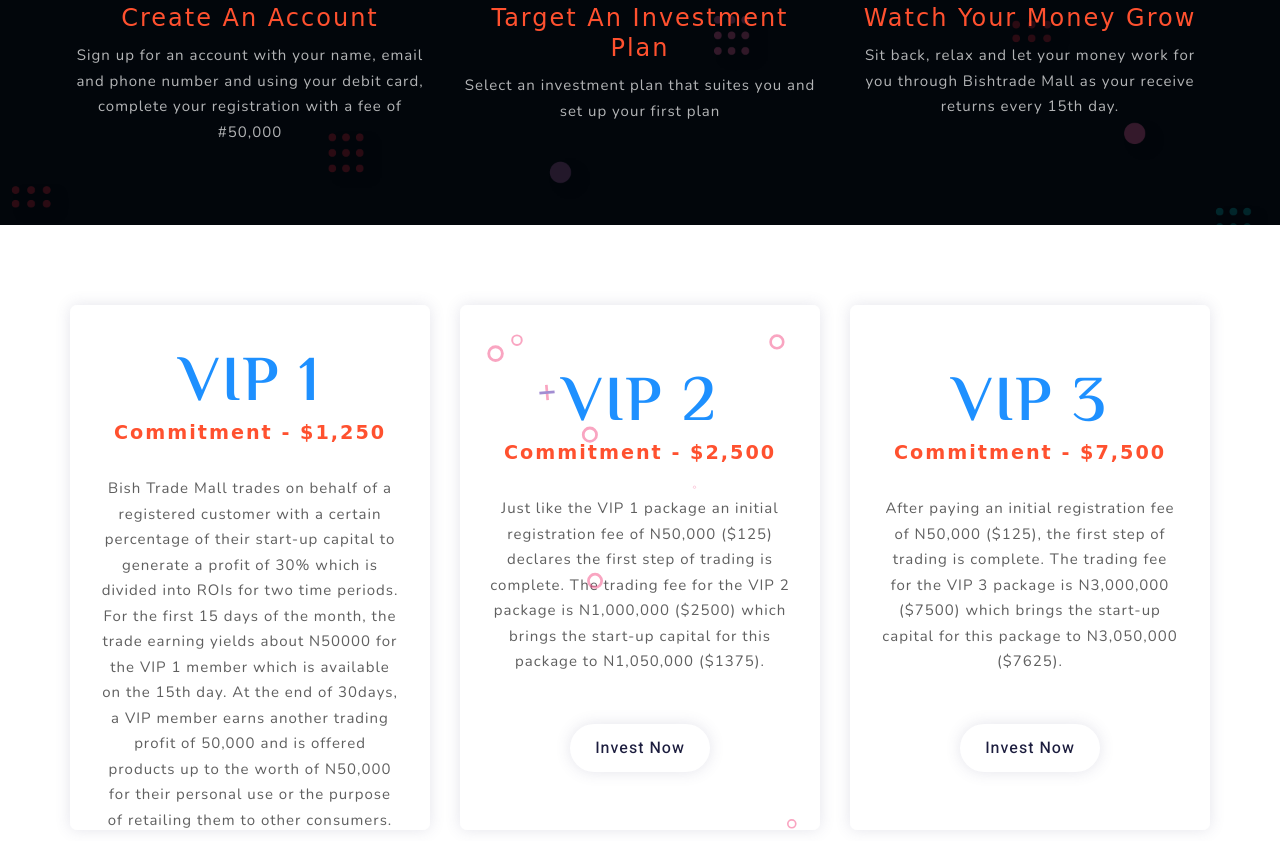
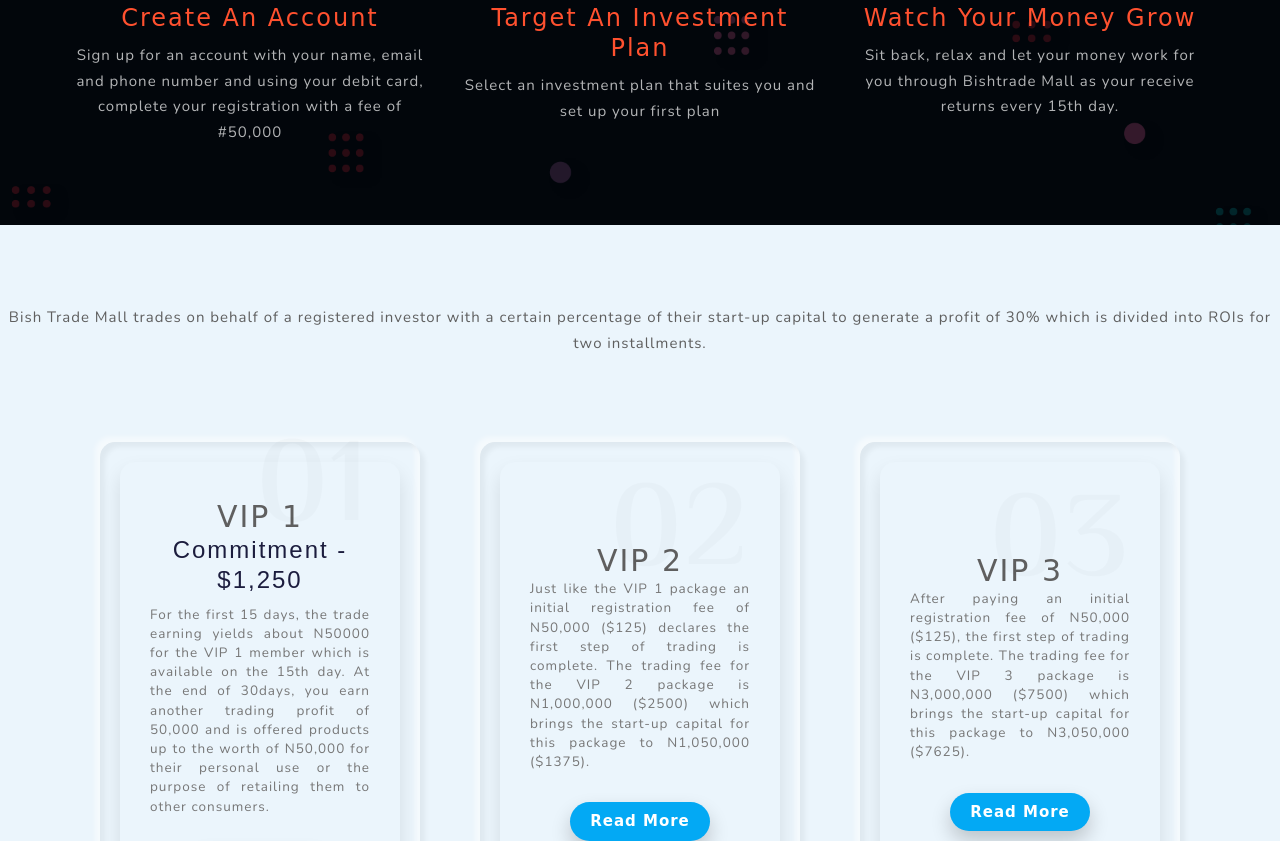
Before and after one commit to digitbase365/Bishtrade, a plain HTML site: page index.html in a window 1280 px wide. Shown: the part 1959-2800 px from the top of the page. Drawn offline with nearby package versions, Linux system fonts and the light colour scheme; a web font is replaced by a local one.

Commit message:
Repackaged the Packages Section

```diff
--- a/css/style.css
+++ b/css/style.css
@@ -480,6 +480,122 @@ section#steps .row{
     overflow-y: auto;
     margin-bottom: 27px;
 }
+
+
+/* Neo Packages */
+section#estate{
+    display: flex;
+    flex-direction: column;
+    justify-content: center;
+    align-items: center;
+    min-height: 100vh;
+    background: #ebf5fc;
+    font-family: 'Nunito', sans-serif;
+    text-align: center;
+  }
+  #estate #container{
+    display: flex;
+    justify-content: center;
+    align-items: center;
+    max-width: 1200px;
+    flex-wrap: wrap;
+    padding: 40px 0;
+  }
+  #estate #container .card{
+    position: relative;
+    min-width: 320px;
+    height: 500px;
+    box-shadow: inset 5px 5px 5px rgba(0, 0, 0, 0.05),
+                inset -5px -5px 5px rgba(255, 255, 255, 0.5),
+                5px 5px 5px rgba(0, 0, 0, 0.05),
+                -5px -5px 5px rgba(255, 255, 255, 0.5) !important;
+    border-radius: 15px;
+    background: #ebf5fc;
+    border: none;
+    margin: 30px;
+  }
+  #estate #container .card .box{
+    position: absolute;
+    top: 20px;
+    left: 20px;
+    right: 20px;
+    bottom: 20px;
+    background: #ebf5fc;
+    box-shadow: 0 10px 20px rgba(0, 0, 0, 0.1) !important;
+    border-radius: 15px;
+    display: flex;
+    align-items: center;
+    justify-content: center;
+    transition: 0.5s ease-in-out;
+  }
+  #estate #container .card:hover .box{
+    transform: translateY(-40px);
+    box-shadow: 0 10px 40px rgba(0, 0, 0, 0.2);
+    background: linear-gradient(45deg, #1e90ff, #1e90ff, #51CB20);
+  }
+  #estate #container .card .box .content{
+    padding: 20px 30px;
+    text-align: center;
+    position: relative;
+  }
+  #estate #container .card .box .content h2{
+    position: absolute;
+    top: -10px;
+    right: 30px;
+    font-size: 8em;
+    color: rgba(0, 0, 0, 0.02);
+    transition: 0.5s;
+    pointer-events: none;
+    font-family: 'El Messiri', sans-serif;
+  }
+  #estate #container .card:hover .box .content h2{
+    color: rgba(0, 0, 0, 0.05);
+  }
+  #estate #container .card .box .content h3{
+    font-family: 'Baloo Chettan 2', cursive;
+
+  }
+  #estate #container .card:hover .box .content h3{
+    font-size: 1.8em;
+    color: #777;
+    z-index: 1;
+    transition: 0.5s;
+  }
+
+  #estate #container .card .box .content p{
+    font-size: .9em;
+    font-weight: 300;
+    color: #777;
+    z-index: 1;
+    transition: 0.5s;
+    line-height: 1.2rem;
+    text-align: justify;
+  }
+  #estate #container .card:hover .box .content h3,
+  #estate #container .card:hover .box .content p
+    {
+    color: #fff;
+  }
+  #estate #container .card .box .content a{
+    position: relative;
+    display: inline-block;
+    padding: 8px 20px;
+    background: #03a9f4;
+    margin-top: 15px;
+    border-radius: 20px;
+    color: #fff;
+    text-decoration: none;
+    font-weight: 600;
+    box-shadow: 0 10px 20px rgba(0, 0, 0, 0.2);
+    font-family: 'Baloo Chettan 2', cursive;
+  }
+  #estate #container .card:hover .box .content a{
+    background: #ff568f;
+    background: #ff512f;
+    box-shadow: 0 5px 10px rgba(255, 255, 255, 0.2);
+  }
+
+
 /* End of Pacakges Ruleset */
 
 /* ^^^^^^^^^ ABOUT PAGE RULESET ^^^^^^^^^^^^^^ */
--- a/index.html
+++ b/index.html
@@ -286,7 +286,7 @@
 
 
 <!--price table start-->
-<section id="packages">
+<!-- <section id="packages">
   <div class="container">
     <div class="row align-items-center">
       <div class="col-lg-4 col-md-12">
@@ -383,7 +383,66 @@
       </div>
     </div>
   </div>
+</section>   -->
+
+
+<section id="estate">
+  <p>Bish Trade Mall trades on behalf of a registered investor with a certain percentage of their start-up capital to generate a profit of 30% which is divided into ROIs for two installments.</p>
+  <div id="container">
+    <div class="card">
+      <div class="box">
+        <div class="content">
+          <h2>01</h2>
+          <h3>VIP 1</h3>
+          <h4>Commitment - $1,250</h4>
+          <p>For the first 15 days, the trade earning yields about N50000 for the VIP 1 member which is available on the 15th day. At the end of 30days, you earn another trading profit of 50,000 and is offered products up to the worth of N50,000 for their personal use or the purpose of retailing them to other consumers. </p>
+          <a href="#0">Read More</a>
+        </div>
+      </div>
+    </div>
+    <div class="card">
+      <div class="box">
+        <div class="content">
+          <h2>02</h2>
+          <h3>VIP 2</h3>
+          <p>Just like the VIP 1 package an initial registration fee of N50,000 ($125) declares the first step of trading is complete. The trading fee for the VIP 2 package is N1,000,000 ($2500) which brings the start-up capital for this package to N1,050,000 ($1375).</p>
+          <a href="#0">Read More</a>
+        </div>
+      </div>
+    </div>
+    <div class="card">
+      <div class="box">
+        <div class="content">
+          <h2>03</h2>
+          <h3>VIP 3</h3>
+          <p>After paying an initial registration fee of N50,000 ($125), the first step of trading is complete. The trading fee for the VIP 3 package is N3,000,000 ($7500) which brings the start-up capital for this package to N3,050,000 ($7625).</p>
+          <a href="#0">Read More</a>
+        </div>
+      </div>
+    </div>
+    <div class="card">
+      <div class="box">
+        <div class="content">
+          <h2>04</h2>
+          <h3>VIP 4</h3>
+          <p>Just like VIP 1,2,&3 the registration fee for this package is N50,000 ($125). The trading fee for the VIP 4 package is N5,000,000 ($12,500) which brings the start-up capital for this package to N5,050,000 ($12,625).</p>
+          <a href="#0">Read More</a>
+        </div>
+      </div>
+    </div>
+    <div class="card">
+      <div class="box">
+        <div class="content">
+          <h2>05</h2>
+          <h3>VIP 5</h3>
+          <p>Just like VIP 1,2,3&4 the registration fee for this package is N50,000 ($125). The trading fee for the VIP 5 package is N20,000,000 ($50,000) which brings the start-up capital for this package to N20,050,000 ($50,125).</p>
+          <a href="#0">Read More</a>
+        </div>
+      </div>
+    </div>
+  </div>
 </section>
+
 <!--price table end-->
 
 
```
